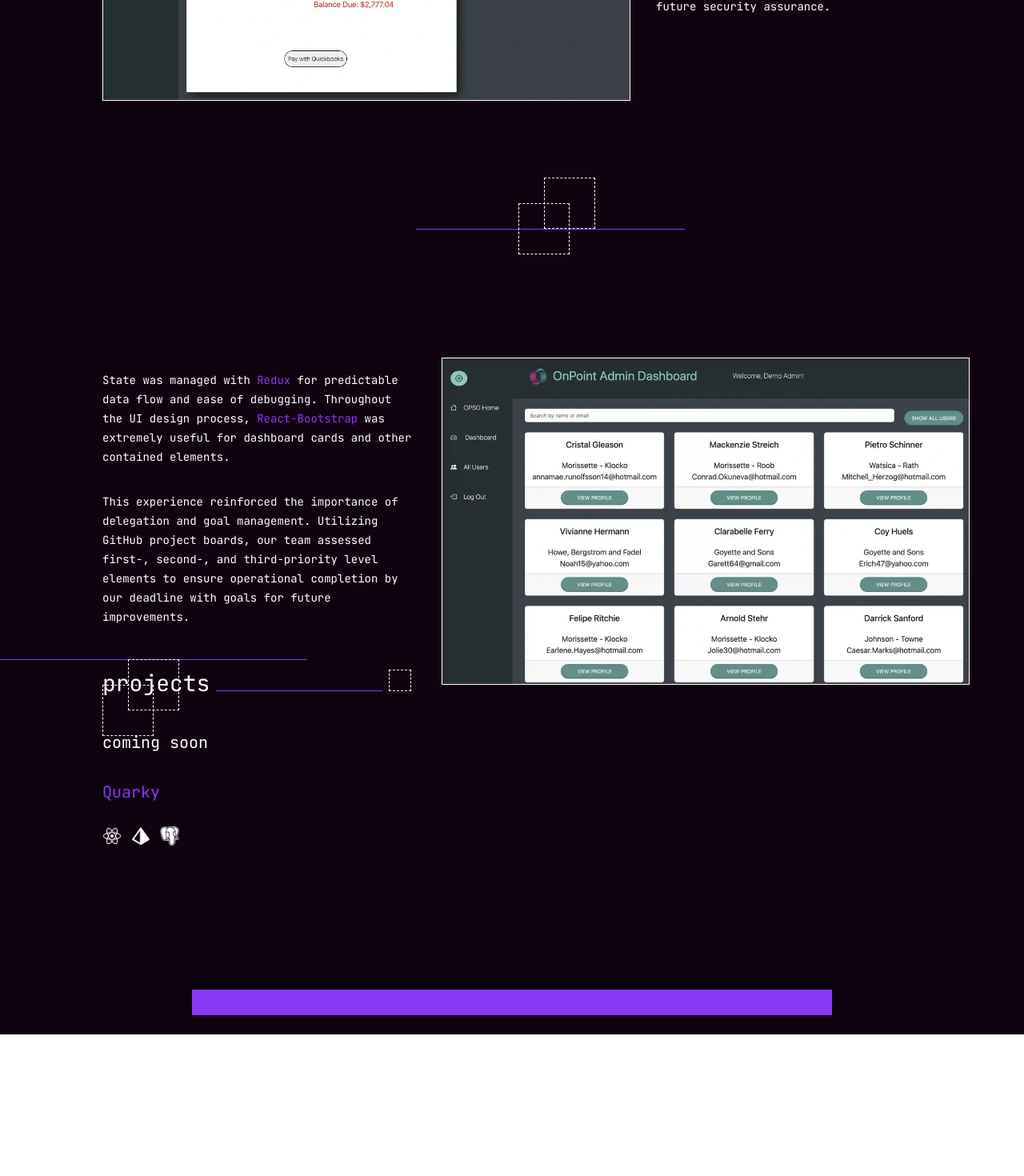
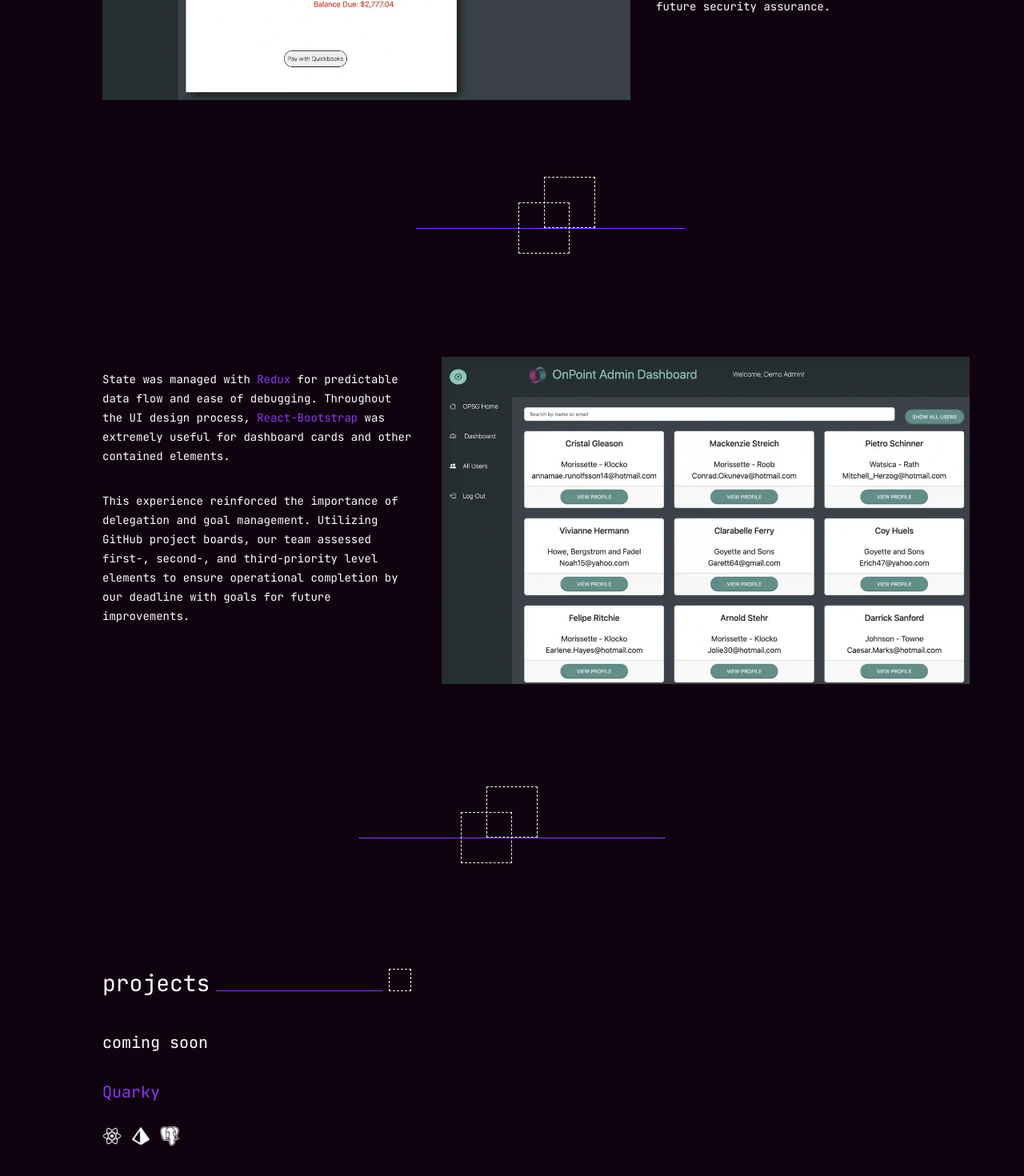
Before and after one commit to HeatherD2025/Personal_Website, a React (Vite) app: page /OPSGProjectDetail in a window 1280 px wide. Shown: the part 1272-2742 px from the top of the page at 80% size. Before the commit the page ends 2565 px from the top, so only its background shows below. Built offline with nearby package versions, Linux system fonts and the light colour scheme.

Commit message:
more css tweaks

```diff
--- a/src/styles/individualProjectPages.css
+++ b/src/styles/individualProjectPages.css
@@ -449,17 +449,21 @@ Individual Projects .OPSG-image2 {
     width: 100%;
     margin: 10rem 0rem 10rem 0rem;
   }
+  .divider-accent-wrapper2 {
+    display: flex;
+    justify-content: center;
+    width: 100%;
+    margin: 10rem 0rem 10rem 0rem;
+  }
   .OPSG-image1,
   .OPSG-image3 {
     margin: 0rem 0rem 0rem 0rem;
     height: 100%;
     max-width: 660px;
-    border: 1px solid #fff;
   }
   .OPSG-image2 {
     height: 100%;
     max-width: 660px;
-    border: 1px solid #fff;
   }
   .emphasized-text {
     color: #8a38f5;
--- a/src/styles/main.css
+++ b/src/styles/main.css
@@ -251,10 +251,14 @@ section {
     color: #8a38f5;
     font-size: clamp(18px, 3vw, 20px);
   }
-
+  .footer-container {
+    display: flex;
+    justify-content: center;
+    height: 5rem;
+  }
   .footer {
     margin: auto;
-    padding-bottom: 2rem;
+    margin-bottom: 2rem;
     width: 70%;
     height: 0.1rem;
     background-color: #8a38f5;
@@ -268,9 +272,9 @@ section {
     scroll-padding-top: 7rem;
   }
   section {
-  padding: 1rem 1rem;
-  box-sizing: border-box;
-}
+    padding: 1rem 1rem;
+    box-sizing: border-box;
+  }
   .main-container {
     display: flex;
     flex-direction: column;
@@ -485,10 +489,14 @@ section {
     align-items: center;
     gap: 1rem;
   }
-
+  .footer-container {
+    display: flex;
+    justify-content: center;
+    height: 5rem;
+  }
   .footer {
     margin: auto;
-    padding-bottom: 2rem;
+    margin-bottom: 2rem;
     width: 70%;
     height: 0.1rem;
     background-color: #8a38f5;
@@ -739,10 +747,11 @@ section {
   .footer-container {
     display: flex;
     justify-content: center;
+    height: 5rem;
   }
   .footer {
     margin-top: -3.5rem;
-    padding-bottom: 2rem;
+    margin-bottom: 2rem;
     height: 0.0625rem;
     background: #8a38f5;
     width: 50rem;
```
